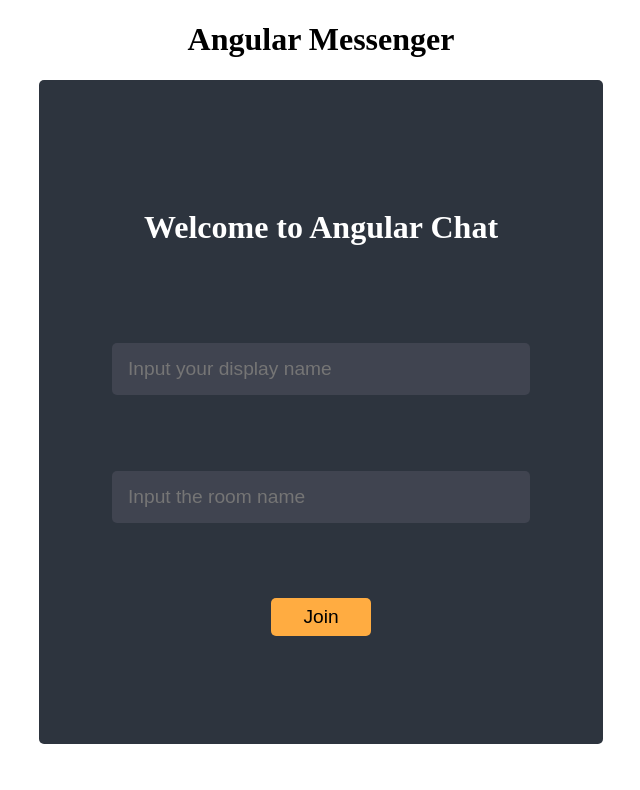
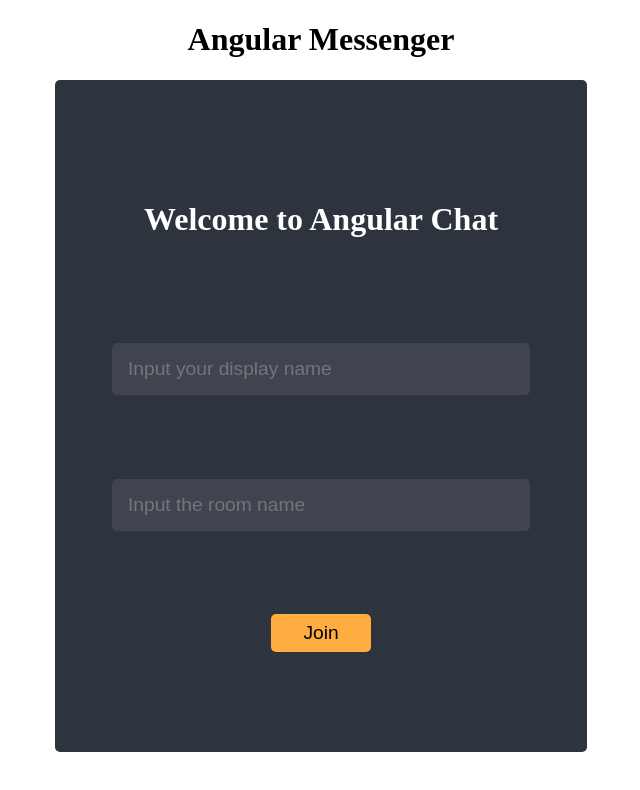
Before and after one commit to cynthiaswill/angular-messenger, an Angular app: page / in a window 1280 px wide. Shown: the top 790 px of the page, without its empty margins (319-959 px from the left). Built offline with nearby package versions, Linux system fonts and the light colour scheme; no server answers.

Commit message:
restyles

```diff
--- a/src/app/chat/chat.component.css
+++ b/src/app/chat/chat.component.css
@@ -1,7 +1,7 @@
 .chat {
   margin: 0 auto;
   max-width: 500px;
-  height: 600px;
+  height: 80vh;
   background-color: grey;
   padding: 1rem;
   display: flex;
@@ -32,7 +32,6 @@ h2 {
   flex-direction: column;
   width: 100%;
   justify-content: flex-start;
-  align-content: flex-start;
 }
 
 .container {
@@ -44,8 +43,11 @@ h2 {
 }
 
 .message {
+  margin-left: 0px;
+  margin-right: auto;
   max-width: 220px;
-  margin: 0px;
+  display: flex;
+  flex-direction: column;
 }
 
 .p-left {
@@ -55,6 +57,7 @@ h2 {
   border-radius: 0px 10px 10px 10px;
   font-weight: 300;
   color: white;
+  margin-bottom: 8px;
 }
 
 .span-left {
@@ -62,6 +65,7 @@ h2 {
   font-weight: 250;
   color: white;
   padding-left: 0.5rem;
+  margin-top: 0px;
 }
 
 .mess-right {
@@ -79,6 +83,7 @@ h2 {
   color: white;
   padding: 1rem;
   font-weight: 300;
+  margin-bottom: 8px;
 }
 
 .span-right {
@@ -88,6 +93,7 @@ h2 {
   font-weight: 250;
   padding-right: 0.5rem;
   color: white;
+  margin-top: 0px;
 }
 .send {
   width: 100%;
--- a/src/app/home.component.css
+++ b/src/app/home.component.css
@@ -1,7 +1,7 @@
 .homepage {
   max-width: 500px;
-  height: 600px;
-  padding: 2rem;
+  height: 80vh;
+  padding: 1rem;
   background-color: #2d343e;
   display: flex;
   justify-content: space-evenly;
```
